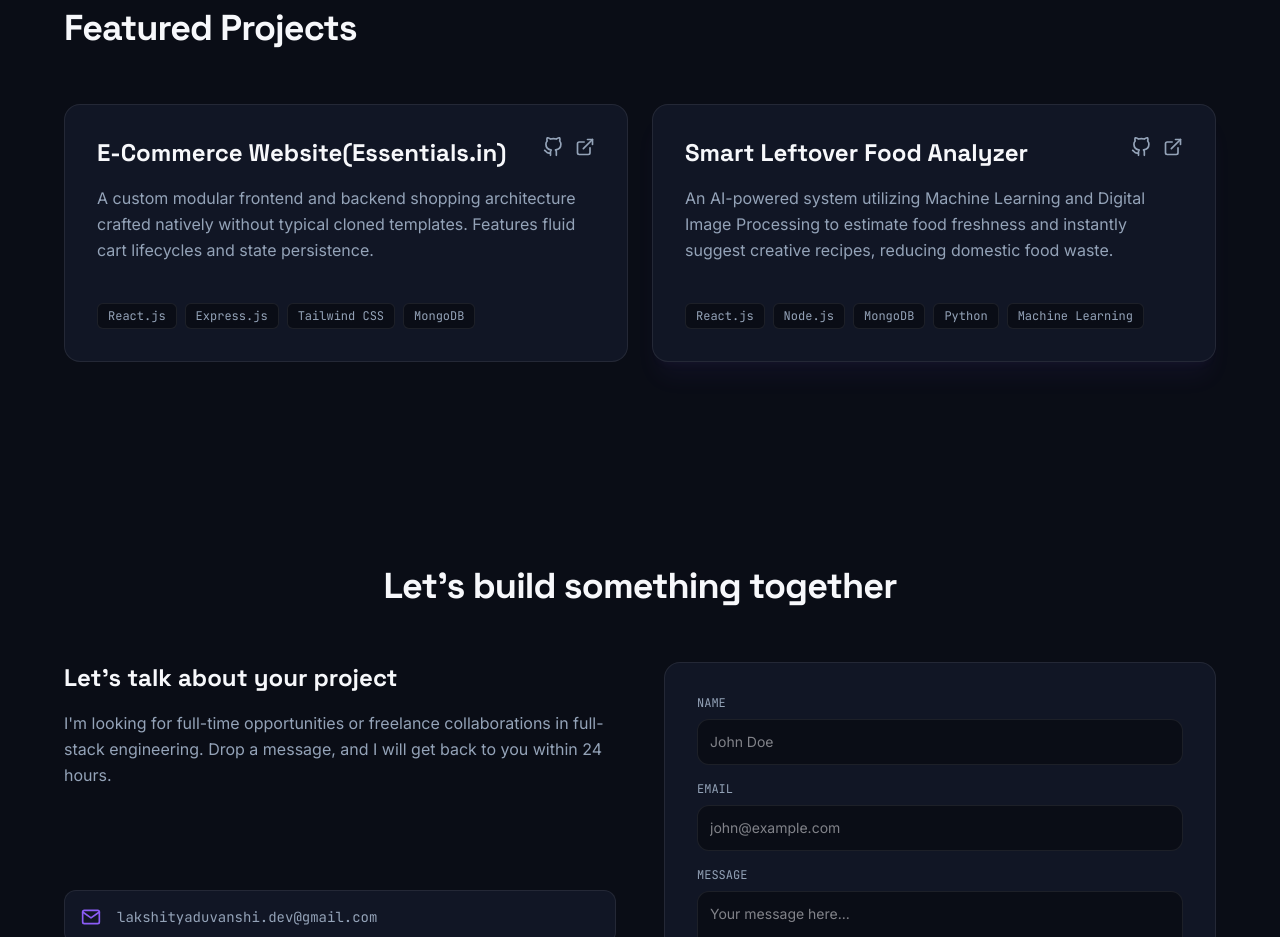
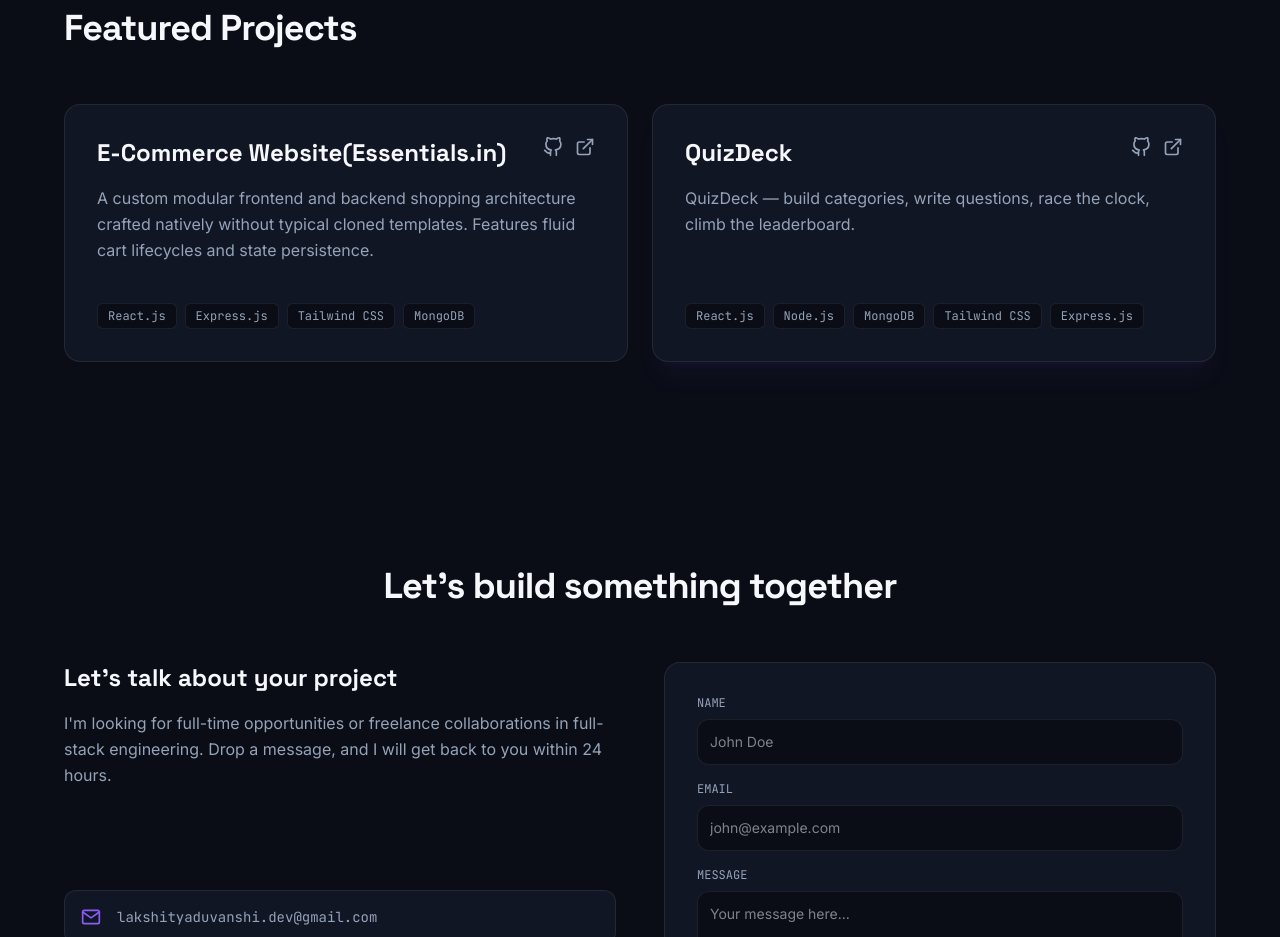
Before and after one commit to lakshityaduvanshi-dev/Portfolio, a React (Vite) app in the folder lakshit-portfolio/: page / in a window 1280 px wide. Shown: the part 1500-2437 px from the top of the page. Built offline with nearby package versions, Linux system fonts and the light colour scheme.

Commit message:
changes saved

```diff
--- a/lakshit-portfolio/src/components/Projects.jsx
+++ b/lakshit-portfolio/src/components/Projects.jsx
@@ -12,11 +12,11 @@ const PROJECTS = [
     featured: false
   },
   {
-    title: "Smart Leftover Food Analyzer",
-    description: "An AI-powered system utilizing Machine Learning and Digital Image Processing to estimate food freshness and instantly suggest creative recipes, reducing domestic food waste.",
-    tech: ["React.js", "Node.js", "MongoDB", "Python", "Machine Learning"],
-    liveUrl: "https://drive.google.com/file/d/1iZj_Uxxng1L2UYFeB2dgWV6U-mpQRHEq/view?usp=sharing",
-    githubUrl: "https://github.com/lakshityaduvanshi-dev/smart-leftover-food-analyzer",
+    title: "QuizDeck",
+    description: "QuizDeck — build categories, write questions, race the clock, climb the leaderboard.",
+    tech: ["React.js", "Node.js", "MongoDB", "Tailwind CSS", "Express.js"],
+    liveUrl: "https://quiz-game-1-tc20.onrender.com/",
+    githubUrl: "https://github.com/lakshityaduvanshi-dev/Quiz-game",
     featured: true
   },
 ];
```
